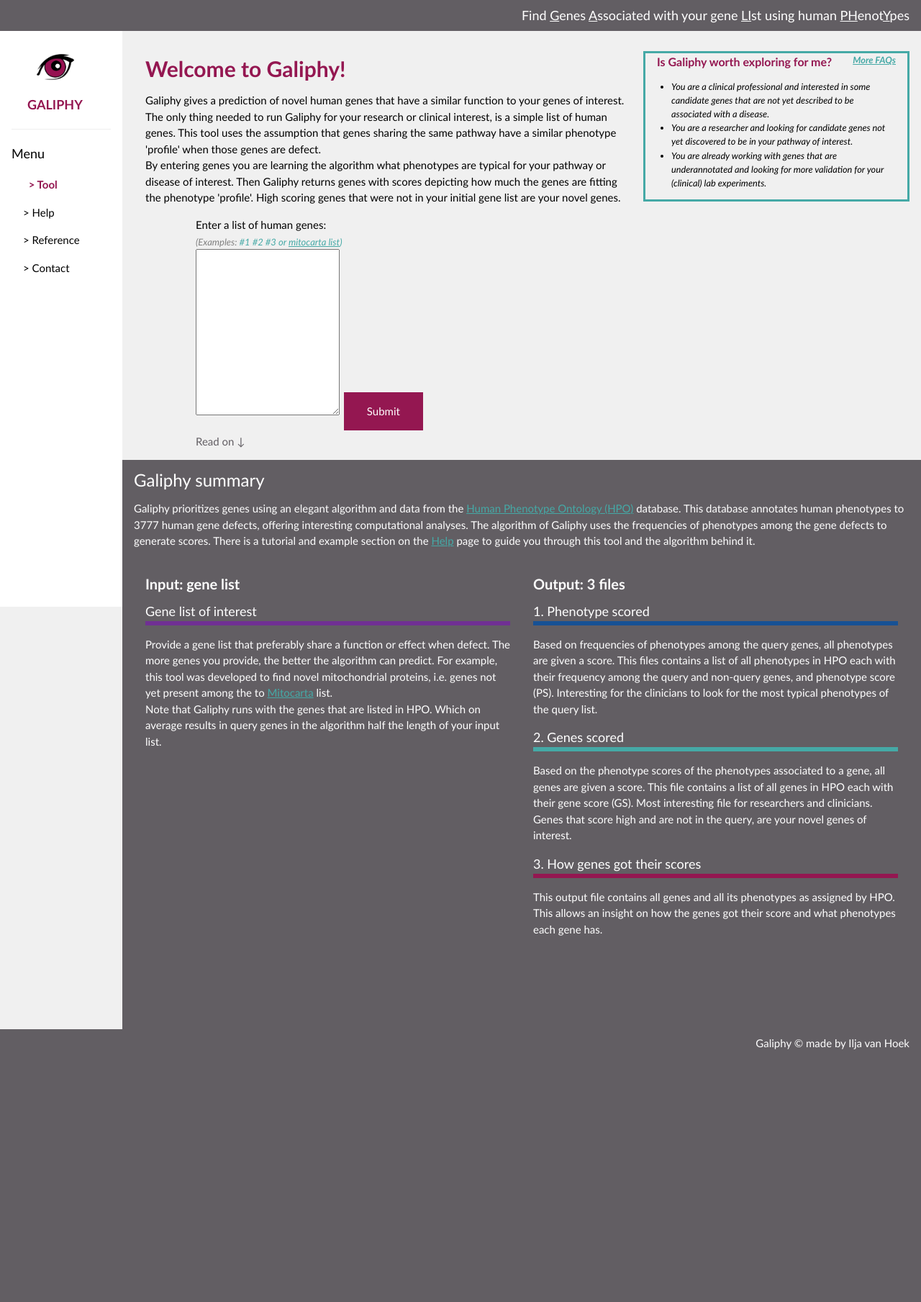
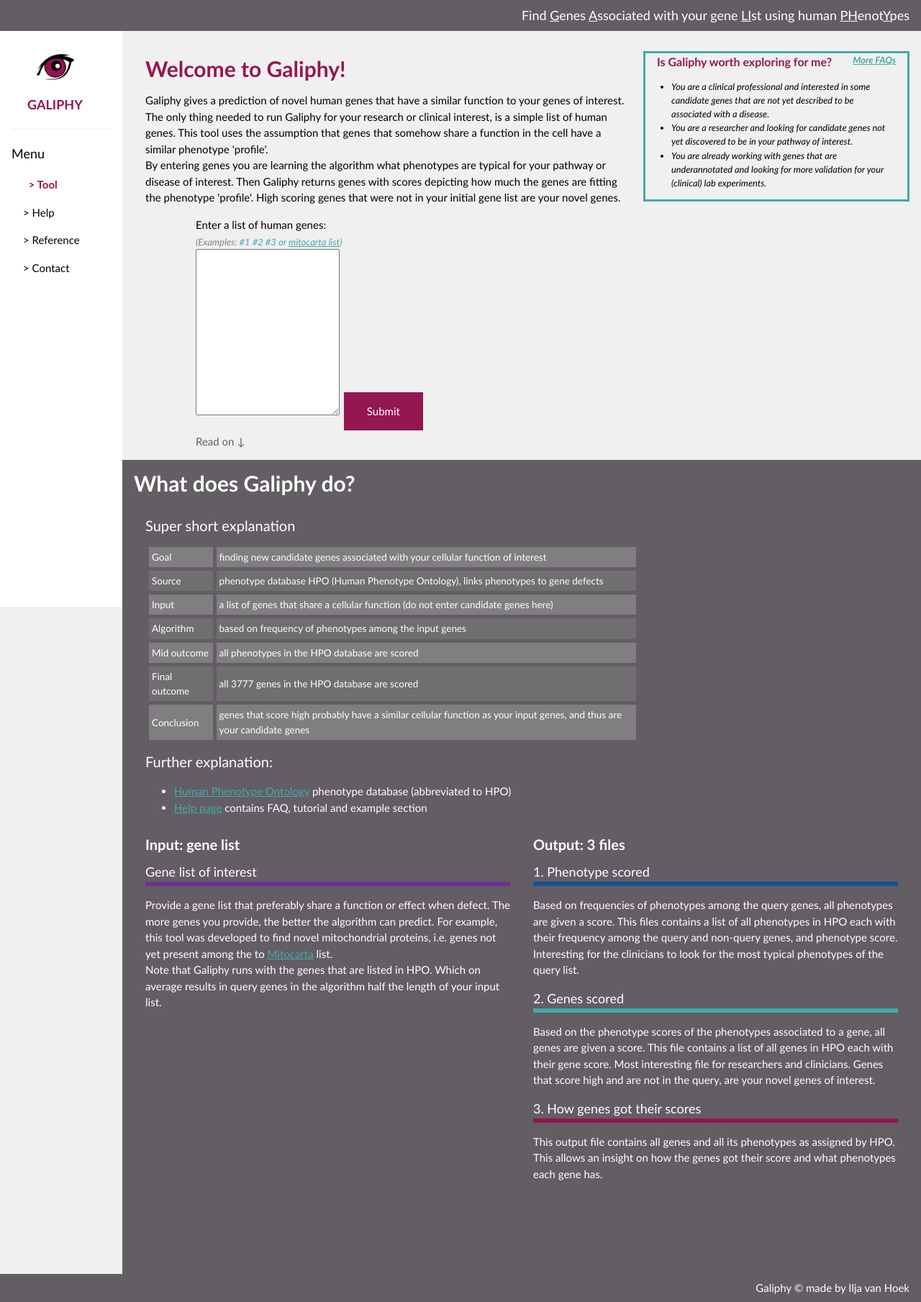
Before and after one commit to cmbi/galiphy, a Flask app: page / in a window 1280 px wide. Shown: the whole page at 72% size. Before the commit the page ends 1458 px from the top, so only its background shows below. Run offline with Flask 2, Linux system fonts and the light colour scheme.

Commit message:
html with more explanations and tool completed documentation

```diff
--- a/static/style.css
+++ b/static/style.css
@@ -2317,6 +2317,21 @@ tr:nth-child(odd)   { background-color:#eee; }
 tr:nth-child(even)  { background-color:#B1AFB2; }
 
 tr:hover            { background-color: #906ABA;}
+
+#summary {
+    border-collapse: collapse;
+}
+
+#summary td, #customers th {
+    border: 5px solid #625e63;
+    padding: 4px;
+}
+
+#summary tr:nth-child(even){background-color: #716e72;}
+#summary tr:nth-child(odd){background-color: #817e82;}
+
+
+
 .alert{padding:15px;margin-bottom:20px;border:1px solid transparent;border-radius:4px}.alert h4{margin-top:0;color:inherit}.alert .alert-link{font-weight:700}.alert>p,.alert>ul{margin-bottom:0}.alert>p+p{margin-top:5px}.alert-dismissable,.alert-dismissible{padding-right:35px}.alert-dismissable .close,.alert-dismissible .close{position:relative;top:-2px;right:-21px;color:inherit}.alert-success{color:#3c763d;background-color:#dff0d8;border-color:#d6e9c6}.alert-success hr{border-top-color:#c9e2b3}.alert-success .alert-link{color:#2b542c}.alert-info{color:#31708f;background-color:#d9edf7;border-color:#bce8f1}.alert-info hr{border-top-color:#a6e1ec}.alert-info .alert-link{color:#245269}.alert-warning{color:#8a6d3b;background-color:#fcf8e3;border-color:#faebcc}.alert-warning hr{border-top-color:#f7e1b5}.alert-warning .alert-link{color:#66512c}.alert-danger{color:#a94442;background-color:#f2dede;border-color:#ebccd1}.alert-danger hr{border-top-color:#e4b9c0}.alert-danger .alert-link{color:#843534}
 
 
--- a/templates/result.html
+++ b/templates/result.html
@@ -65,7 +65,7 @@ html,body,h1,h2,h3,h4,h5 {font-family: "Trebuchet MS", Helvetica, sans-serif}
       <ul>
         <li><a href="{{ url_for('help', _anchor='step4') }}" class="w3-text-green w3-hover-text-red" target="_blank"><b>Understand the results</b></a></li>
         <li><a href="{{ url_for('help', _anchor='example_results') }}" class="w3-text-green w3-hover-text-red" target="_blank"><b>Walk through example results</b></a></li>
-        <li><a href="{{ url_for('help', _anchor='Q6') }}" class="w3-text-green w3-hover-text-red" target="_blank"><b>Validation of results</b></a></li>
+        <li><a href="{{ url_for('help', _anchor='Q7') }}" class="w3-text-green w3-hover-text-red" target="_blank"><b>Validation of results</b></a></li>
       </ul>
   </div>
   <div id="outputfiles" class="w3-container w3-dark-grey" style="display: block;margin-bottom: 10px">
@@ -239,7 +239,7 @@ html,body,h1,h2,h3,h4,h5 {font-family: "Trebuchet MS", Helvetica, sans-serif}
           <b> Human genes </b><br>
           This tool can only run with human genes. <br>
 
-        <a href="{{ url_for('help', _anchor='Q2') }}" class="w3-text-green w3-hover-text-red" target="_blank"><b>FAQ on input formats.</b></a><br>
+        <a href="{{ url_for('help', _anchor='Q3') }}" class="w3-text-green w3-hover-text-red" target="_blank"><b>FAQ on input formats.</b></a><br>
         <a href="http://www.ensembl.org/index.html" class="w3-text-green w3-hover-text-red" target="_blank">
           Get help with gene identification.
         </a>
@@ -266,7 +266,7 @@ html,body,h1,h2,h3,h4,h5 {font-family: "Trebuchet MS", Helvetica, sans-serif}
           The number behind the dot in the Ensembl gene ID (e.g. ENSG00000228869.1) should be removed in your query.<br>
           <b> Human genes </b><br>
           This tool can only run with human genes. <br>
-          <a href="{{ url_for('help', _anchor='Q2') }}" class="w3-text-green w3-hover-text-red" target="_blank"><b>FAQ on input formats.</b></a><br>
+          <a href="{{ url_for('help', _anchor='Q3') }}" class="w3-text-green w3-hover-text-red" target="_blank"><b>FAQ on input formats.</b></a><br>
           <a href="http://www.ensembl.org/index.html" class="w3-text-green w3-hover-text-red" target="_blank">
             Get help with gene identification.
           </a>
--- a/templates/upload.html
+++ b/templates/upload.html
@@ -10,7 +10,6 @@ html,body,h1,h2,h3,h4,h5 {font-family: "Trebuchet MS", Helvetica, sans-serif}
 textarea {
     width: 100%;
 }
-
 </style>
 <head>
 <title>Galiphy</title>
@@ -52,7 +51,6 @@ textarea {
     }
     else {
       sumbit_btn.classList.add('running');
-
     }
   }
 </script>
@@ -68,7 +66,7 @@ textarea {
       <!-- Header and Galiphy introduction -->
     <div class="w3-container w3-twothird" style="padding-right: 30px">
       <h2 id="h1results"><b><font color="941751">Welcome to Galiphy!</font></b></h2>
-      Galiphy gives a prediction of novel human genes that have a similar function to your genes of interest. The only thing needed to run Galiphy for your research or clinical interest, is a simple list of human genes. This tool uses the assumption that genes sharing the same pathway have a similar phenotype 'profile' when those genes are defect. <br>
+      Galiphy gives a prediction of novel human genes that have a similar function to your genes of interest. The only thing needed to run Galiphy for your research or clinical interest, is a simple list of human genes. This tool uses the assumption that genes that somehow share a function in the cell have a similar phenotype 'profile'. <br>
       By entering genes you are learning the algorithm what phenotypes are typical for your pathway or disease of interest. Then Galiphy returns genes with scores depicting how much the genes are fitting the phenotype 'profile'. High scoring genes that were not in your initial gene list are your novel genes.
     </div>
 
@@ -147,13 +145,47 @@ textarea {
 
 <!-- Text area explanation of Galiphy  -->
   <div class="w3-container w3-dark-grey">
-      <h3> Galiphy summary </h3>
-      Galiphy prioritizes genes using an elegant algorithm and data from the
-      <a href="https://hpo.jax.org/app/" class="w3-text-green w3-hover-text-red" target="_blank">Human Phenotype Ontology (HPO)</a>
-      database. This database annotates human phenotypes to {{ genes_in_HPO }} human gene defects, offering interesting computational analyses. The algorithm of Galiphy uses the frequencies of phenotypes among the gene defects to generate scores.
-      There is a tutorial and example section on the <a href="{{ url_for('help') }}" class="w3-text-green w3-hover-text-red" >Help</a> page to guide you through this tool and the algorithm behind it.
-      <br><br>
-
+      <h2><b>What does Galiphy do?</b></h2>
+      <div class="w3-container w3-twothird">
+        <h4>Super short explanation</h4>
+        <table id="summary" style="font-size:0.9em">
+          <tr>
+            <td>Goal</td>
+            <td>finding new candidate genes associated with your cellular function of interest</td>
+          </tr>
+          <tr>
+            <td>Source</td>
+            <td>phenotype database HPO (Human Phenotype Ontology), links phenotypes to gene defects</td>
+          </tr>
+          <tr>
+            <td>Input</td>
+            <td>a list of genes that share a cellular function (do not enter candidate genes here)</td>
+          </tr>
+          <tr>
+            <td>Algorithm</td>
+            <td>based on frequency of phenotypes among the input genes</td>
+          </tr>
+          <tr>
+            <td>Mid outcome</td>
+            <td>all phenotypes in the HPO database are scored</td>
+          </tr>
+          <tr>
+            <td>Final outcome</td>
+            <td>all {{ genes_in_HPO }} genes in the HPO database are scored</td>
+          </tr>
+            <tr>
+            <td>Conclusion</td>
+            <td>genes that score high probably have a similar cellular function as your input genes, and thus are your candidate genes</td>
+          </tr>
+        </table>
+      </div>
+      <div class="w3-container w3-threequarter">
+        <h4>Further explanation:</h4>
+        <ul>
+          <li><a href="https://hpo.jax.org/app/" class="w3-text-green w3-hover-text-red" target="_blank">Human Phenotype Ontology</a> phenotype database (abbreviated to HPO)</li>
+          <li><a href="{{ url_for('help') }}" class="w3-text-green w3-hover-text-red" >Help page</a> contains FAQ, tutorial and example section</li>
+        </ul>
+      </div>
       <div class="w3-container w3-half">
         <h4><b> Input: gene list </b></h4>
         <h5 class="w3-bottombar w3-border-purple">Gene list of interest</h5>
@@ -171,13 +203,13 @@ textarea {
         <h5 class="w3-bottombar w3-border-blue">1. Phenotype scored</h5>
         <p>
           Based on frequencies of phenotypes among the query genes, all phenotypes are given a score.
-          This files contains a list of all phenotypes in HPO each with their frequency among the query and non-query genes, and phenotype score (PS). Interesting for the clinicians to look for the most typical phenotypes of the query list.
+          This files contains a list of all phenotypes in HPO each with their frequency among the query and non-query genes, and phenotype score. Interesting for the clinicians to look for the most typical phenotypes of the query list.
         </p>
 
         <h5 class="w3-bottombar w3-border-green">2. Genes scored</h5>
         <p>
           Based on the phenotype scores of the phenotypes associated to a gene, all genes are given a score.
-          This file contains a list of all genes in HPO each with their gene score (GS).
+          This file contains a list of all genes in HPO each with their gene score.
           Most interesting file for researchers and clinicians. Genes that score high and are not in the query, are your novel genes of interest.
         </p>
 
```
Also changed, not shown: templates/help.html (+20 -13 lines), tool10.py (+52 -26 lines), tool11.py (+5 -5 lines).
